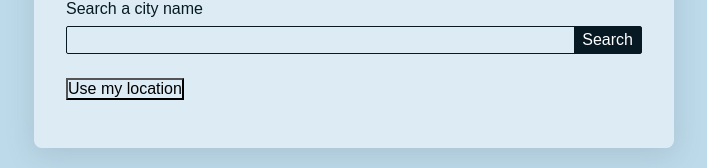
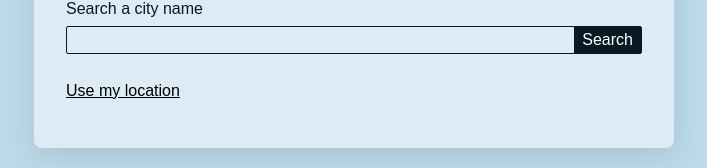
Before and after one commit to amylopezdev/weather-app, a React (Vite) app: page / in a window 1280 px wide. Shown: the part 378-546 px from the top of the page, without its empty margins (286-993 px from the left). Built offline with nearby package versions, Linux system fonts and the light colour scheme; no server answers.

Commit message:
move unit button styles

```diff
--- a/src/App.css
+++ b/src/App.css
@@ -69,6 +69,13 @@ h1 {
   margin-bottom: 1rem;
 }
 
+.location-btn, .unit-change-btn {
+  background-color: transparent;
+  border: none;
+  margin-top: 0.25rem;
+  text-decoration: underline;
+}
+
 .location-btn {
   margin-bottom: 1rem;
 }
--- a/src/components/UnitChange/UnitChange.css
+++ b/src/components/UnitChange/UnitChange.css
@@ -1,10 +1,3 @@
 .unit-change-text {
   margin-top: 1rem;
 }
-
-.unit-change-btn {
-  background-color: transparent;
-  border: none;
-  margin-top: 0.25rem;
-  text-decoration: underline;
-}
```
